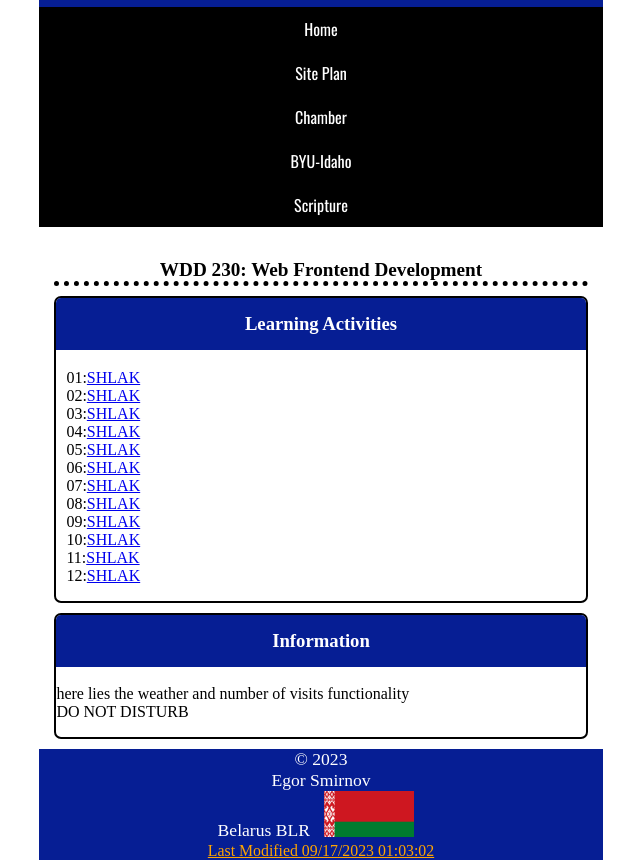
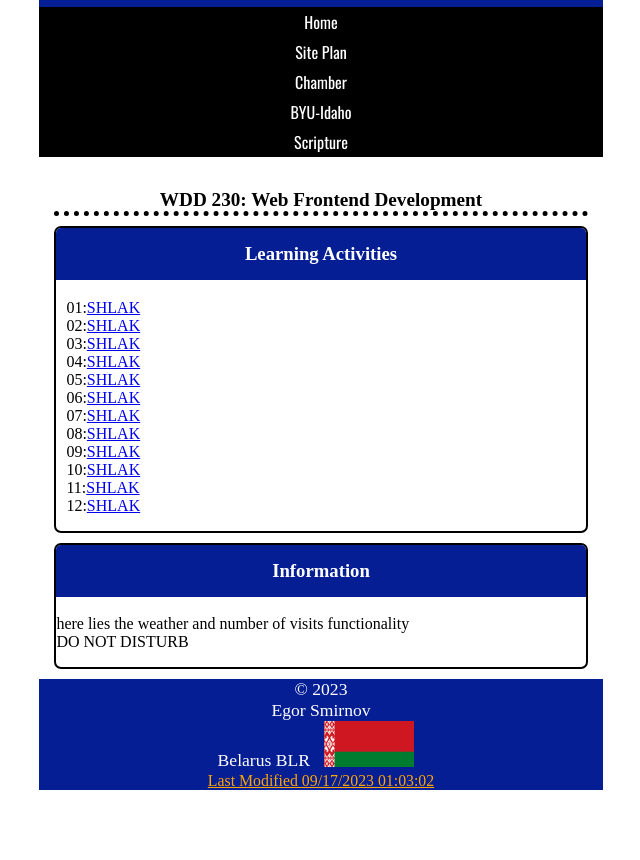
Before and after one commit to SmirnovEgV/wdd230, a plain HTML site: page index.html in a window 1280 px wide. Shown: the part 73-933 px from the top of the page, without its empty margins (319-959 px from the left). After the commit the page ends 863 px from the top, so only its background shows below. Drawn offline with nearby package versions, Linux system fonts and the light colour scheme.

Commit message:
did not pass the validation html css

```diff
--- a/index.html
+++ b/index.html
@@ -18,11 +18,11 @@
     </header>
     <nav>
         <ul>
-            <a href="#">Home</a>
-            <a href="chamber/siteplan.html">Site Plan</a>
-            <a href="chamber/">Chamber</a>
-            <a href="https://www.byui.edu/" target="_blank">BYU-Idaho</a>
-            <a href="https://www.churchofjesuschrist.org/study/scriptures/ot/ex/20?lang=eng&id=p13#p13" target="_blank">Scripture</a>
+            <li><a href="#">Home</a></li>
+            <li><a href="chamber/siteplan.html">Site Plan</a></li>
+            <li><a href="chamber/">Chamber</a></li>
+            <li><a href="https://www.byui.edu/" target="_blank">BYU-Idaho</a></li>
+            <li><a href="https://www.churchofjesuschrist.org/study/scriptures/ot/ex/20?lang=eng&id=p13#p13" target="_blank">Scripture</a></li>
         </ul>
     </nav>
     <main>
--- a/styles/base.css
+++ b/styles/base.css
@@ -27,15 +27,18 @@ header h1 {
     margin:10px 10px;
 }
 
-ul{
+nav ul{
     padding-left: 0px;
     margin-top: 0px;
     display: grid;
+    background-color: black;
     text-align: center;
     list-style-type: none;
 }
-nav ul a {
-    background-color: black;
+nav ul li {
+    margin: 3px;
+}
+nav ul li a {
     font-family: 'Oswald', sans-serif;
     color: white;
     text-decoration: none;
```
